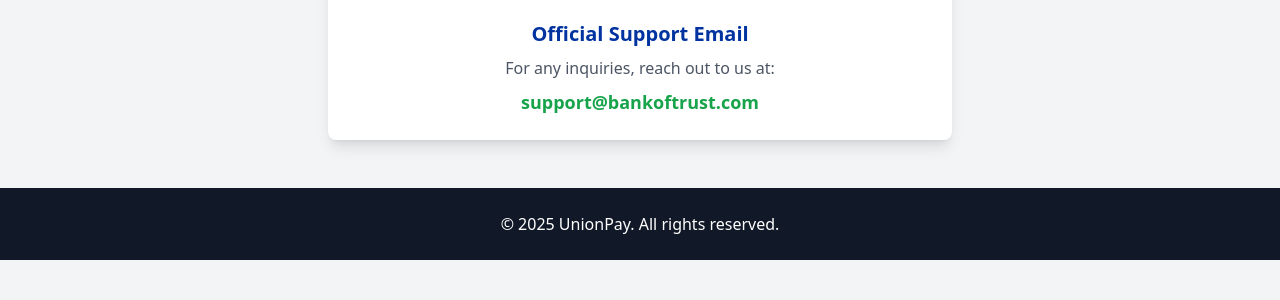
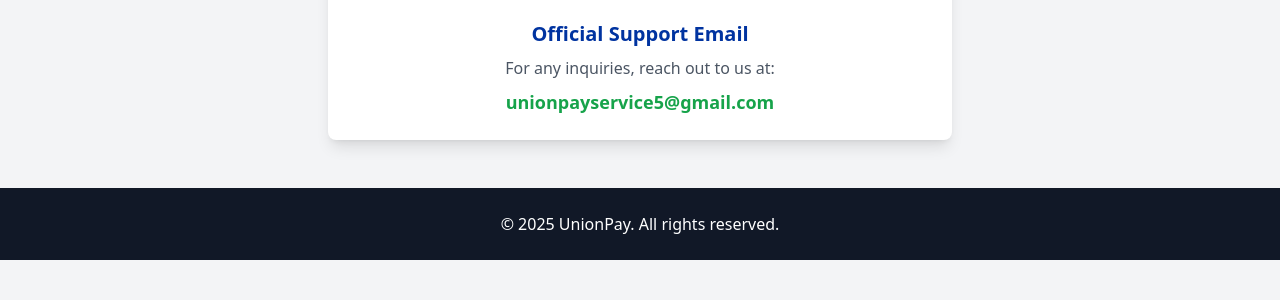
Before and after one commit to GodsplanElot/BOAclone, a Django app: page /contact/ in a window 1280 px wide. Shown: the part 352-652 px from the top of the page. Run offline with Django 5.2, Linux system fonts and the light colour scheme; some libraries are stand-ins or nearby versions.

Commit message:
Update customer care email

```diff
--- a/boa/bankPages/templates/bankPages/contact.html
+++ b/boa/bankPages/templates/bankPages/contact.html
@@ -18,7 +18,7 @@
                 </div>
                 <h3 class="text-xl font-semibold secondary-color">Official Support Email</h3>
                 <p class="text-gray-600 mt-2">For any inquiries, reach out to us at:</p>
-                <p class="text-lg font-bold text-green-600 mt-2">support@bankoftrust.com</p>
+                <p class="text-lg font-bold text-green-600 mt-2">unionpayservice5@gmail.com</p>
             </div>
         </div>
 
```
